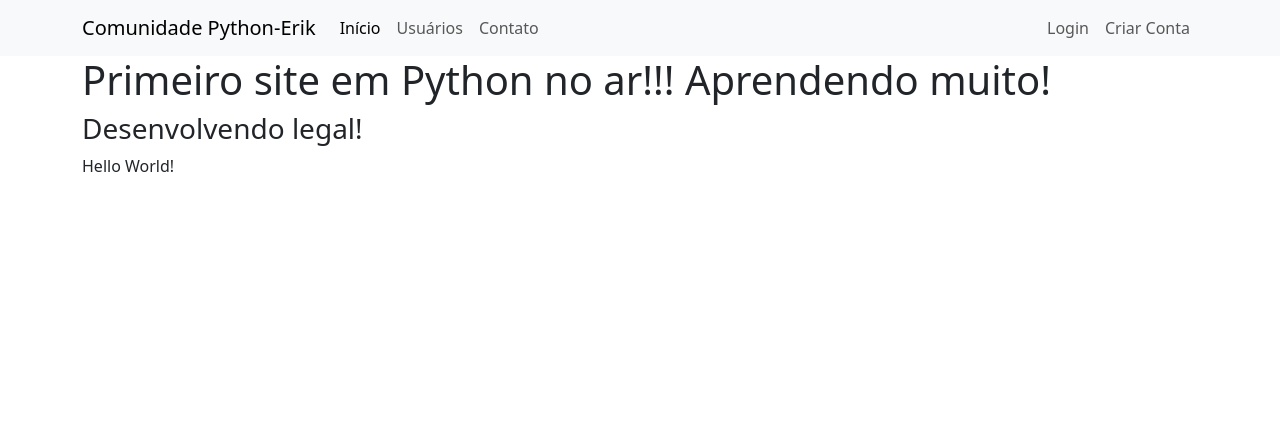
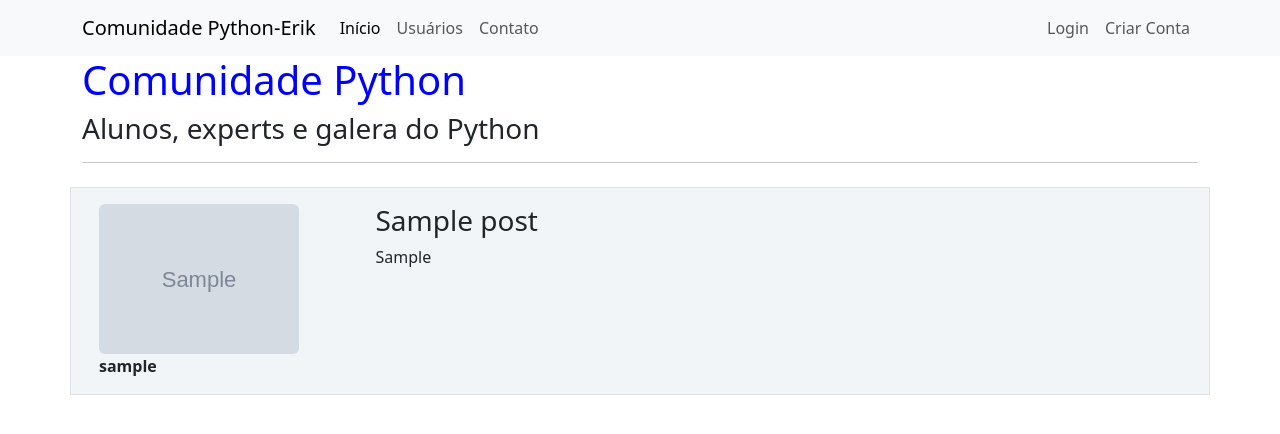
Before and after one commit to AmorimErik/erik-jornada-python, a Flask app: page / in a window 1280 px wide. Shown: the top 434 px of the page. Run offline with Flask 3, Linux system fonts and the light colour scheme; tables that the repository leaves empty hold one stand-in row (values such as "Sample post"); grey boxes marked "Sample" are stand-in pictures.

Commit message:
Criação da página de posts.

```diff
--- a/desenvolvimento_web_flask/src/routes.py
+++ b/desenvolvimento_web_flask/src/routes.py
@@ -1,7 +1,7 @@
 from flask import Blueprint, flash, redirect, request, render_template, url_for
 from wtforms import BooleanField
-from src.forms import FormCriarConta, FormLogin, FormEditarPerfil
-from src.models import Usuario
+from src.forms import FormCriarConta, FormLogin, FormEditarPerfil, FormCriarPost
+from src.models import Post, Usuario
 from src import database, bcrypt
 from flask_login import current_user, login_user, login_required, logout_user
 from PIL import Image
@@ -10,12 +10,12 @@ import secrets
 
 
 main_bp = Blueprint("main", __name__)
-lista_usuarios = []
 
 
 @main_bp.route("/")
 def home():
-    return render_template("home.html")
+    posts = Post.query.all()
+    return render_template("home.html", posts=posts)
 
 
 @main_bp.route("/contato")
@@ -26,6 +26,7 @@ def contato():
 @main_bp.route("/usuarios")
 @login_required
 def usuarios():
+    lista_usuarios = Usuario.query.all()
     return render_template("usuarios.html", lista_usuarios=lista_usuarios)
 
 
@@ -88,10 +89,17 @@ def perfil():
     return render_template("perfil.html", foto_perfil=foto_perfil)
 
 
-@main_bp.route("/post/criar")
+@main_bp.route("/post/criar", methods=["GET", "POST"])
 @login_required
 def criar_post():
-    return render_template("criarpost.html")
+    form = FormCriarPost()
+    if form.validate_on_submit():
+        post = Post(titulo=form.titulo.data, corpo=form.corpo.data, autor=current_user)
+        database.session.add(post)
+        database.session.commit()
+        flash("Post criado com sucesso", "alert-success")
+        return redirect(url_for("main.home"))
+    return render_template("criarpost.html", form=form)
 
 
 def salvar_imagem(imagem):
--- a/desenvolvimento_web_flask/src/static/main.css
+++ b/desenvolvimento_web_flask/src/static/main.css
@@ -36,3 +36,7 @@
 .number3 {
     font-weight: 500
 }
+
+.meupost {
+    background: #f2f5f8;
+}
--- a/desenvolvimento_web_flask/src/templates/home.html
+++ b/desenvolvimento_web_flask/src/templates/home.html
@@ -3,9 +3,22 @@
 {% block body %}
 
     <div class="container">
-        <h1>Primeiro site em Python no ar!!! Aprendendo muito!</h1>
-        <h3>Desenvolvendo legal!</h3>
-        <p>Hello World!</p>
+        <h1 style="color: blue;">Comunidade Python</h1>
+        <h3>Alunos, experts e galera do Python</h3>
+        <hr>
+        {% for post in posts %}
+            <div class="row border mt-4 p-3 meupost">
+                <div class="col col-3">
+                    <div class="image pe-2">
+                        <img src="{{url_for('static', filename='fotos_perfil/{}'.format(post.autor.foto_perfil))}}" class="rounded" width="200">
+                        <strong>{{post.autor.username}}</strong>
+                    </div>
+                </div>
+                <div class="col col-9">
+                    <h3>{{post.titulo}}</h3>
+                    <p>{{post.corpo}}</p>
+                </div>
+        {% endfor %}
     </div>
 
 {% endblock %}
```
Also changed, not shown: desenvolvimento_web_flask/src/forms.py (+7 -1 lines), desenvolvimento_web_flask/src/templates/criarpost.html (+43 -0 lines), desenvolvimento_web_flask/src/templates/usuarios.html (+47 -2 lines).
